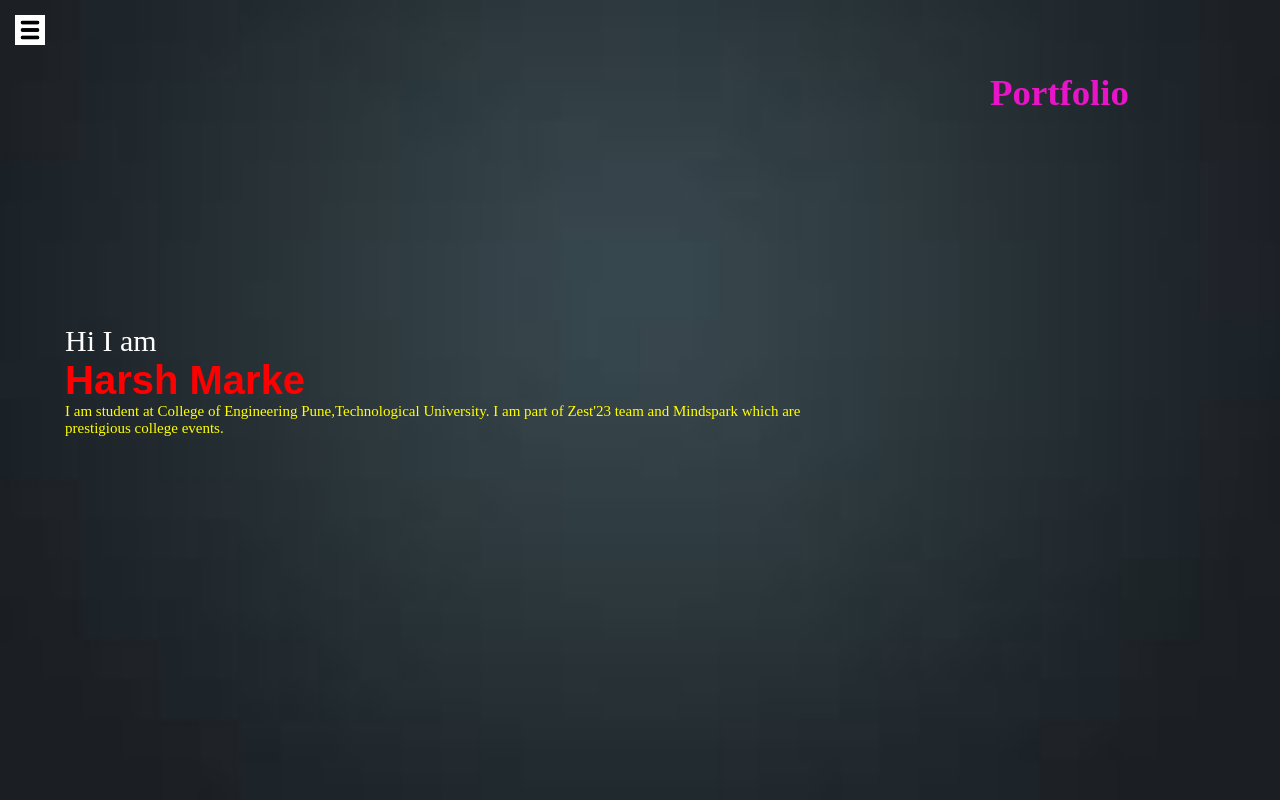
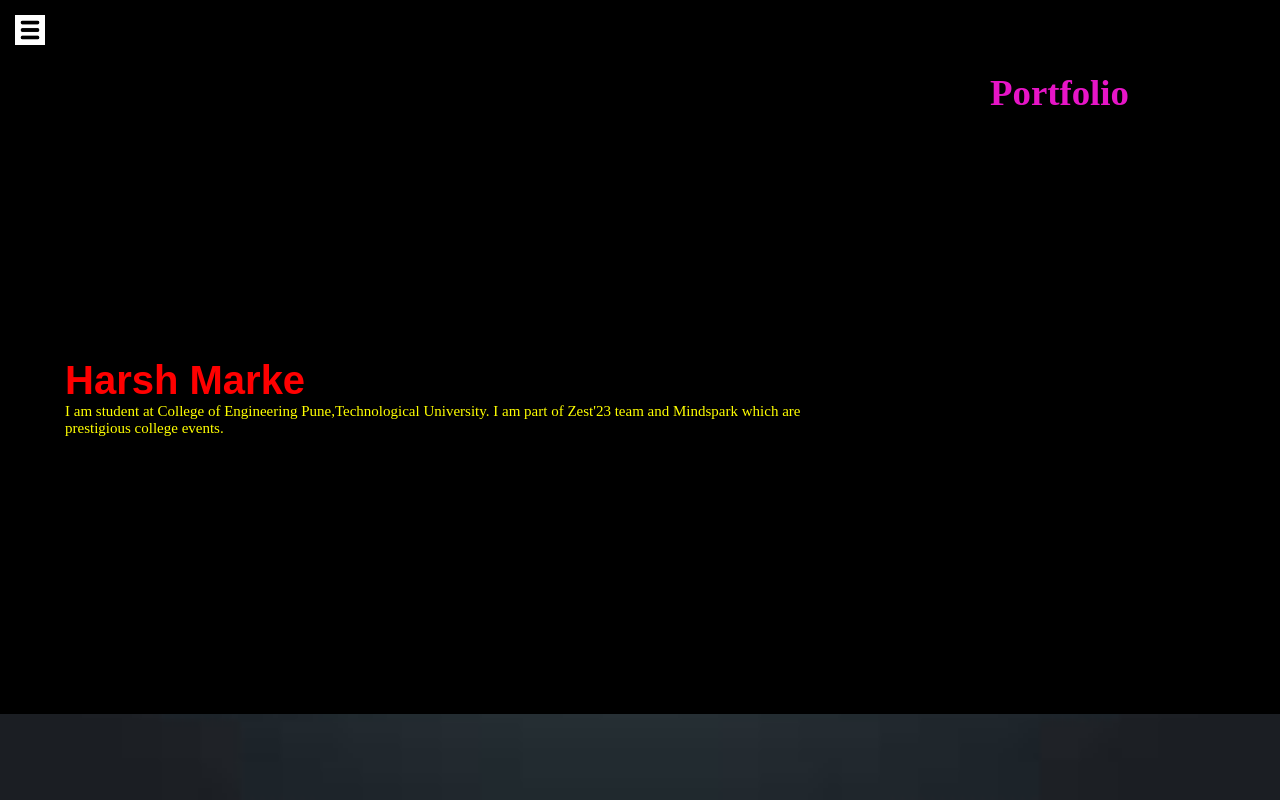
Before and after one commit to harshmarke/Portfolio-Website---Harsh-Marke, a plain HTML site: page index.html in a window 1280 px wide. Drawn offline with Linux system fonts and the light colour scheme; files whose address does not match are found by name.

Commit message:
Update style.css

```diff
--- a/CSS/style.css
+++ b/CSS/style.css
@@ -34,7 +34,7 @@
 }
 .container{
     display: flex;
-
+    background-color: black;
 }
 .info-container{
     display: flex;
@@ -57,7 +57,6 @@
 
 }
 .hello{
-    color: white;
     font-size: 3em;
     font-family: unset;
     font: lighter;
```
